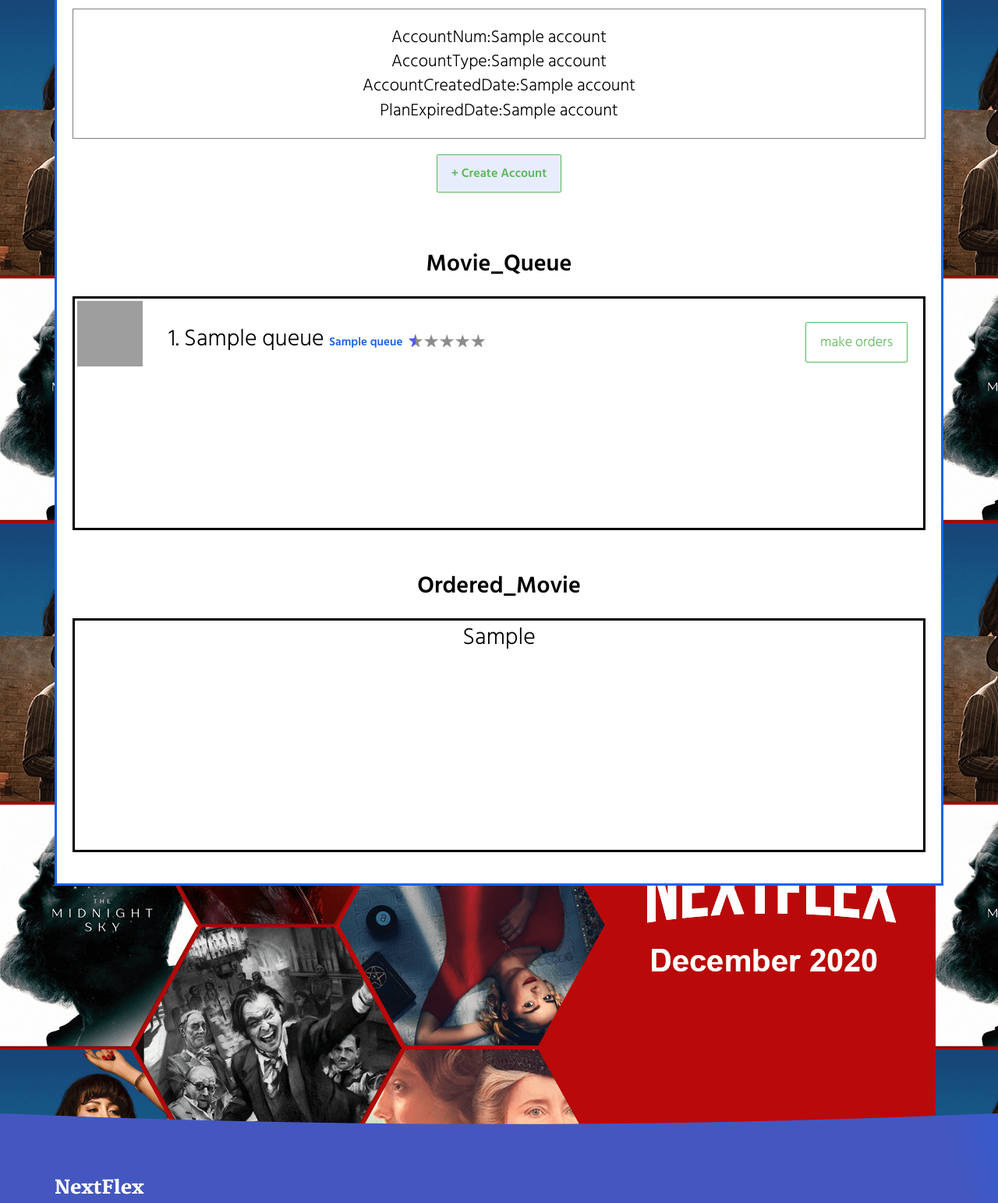
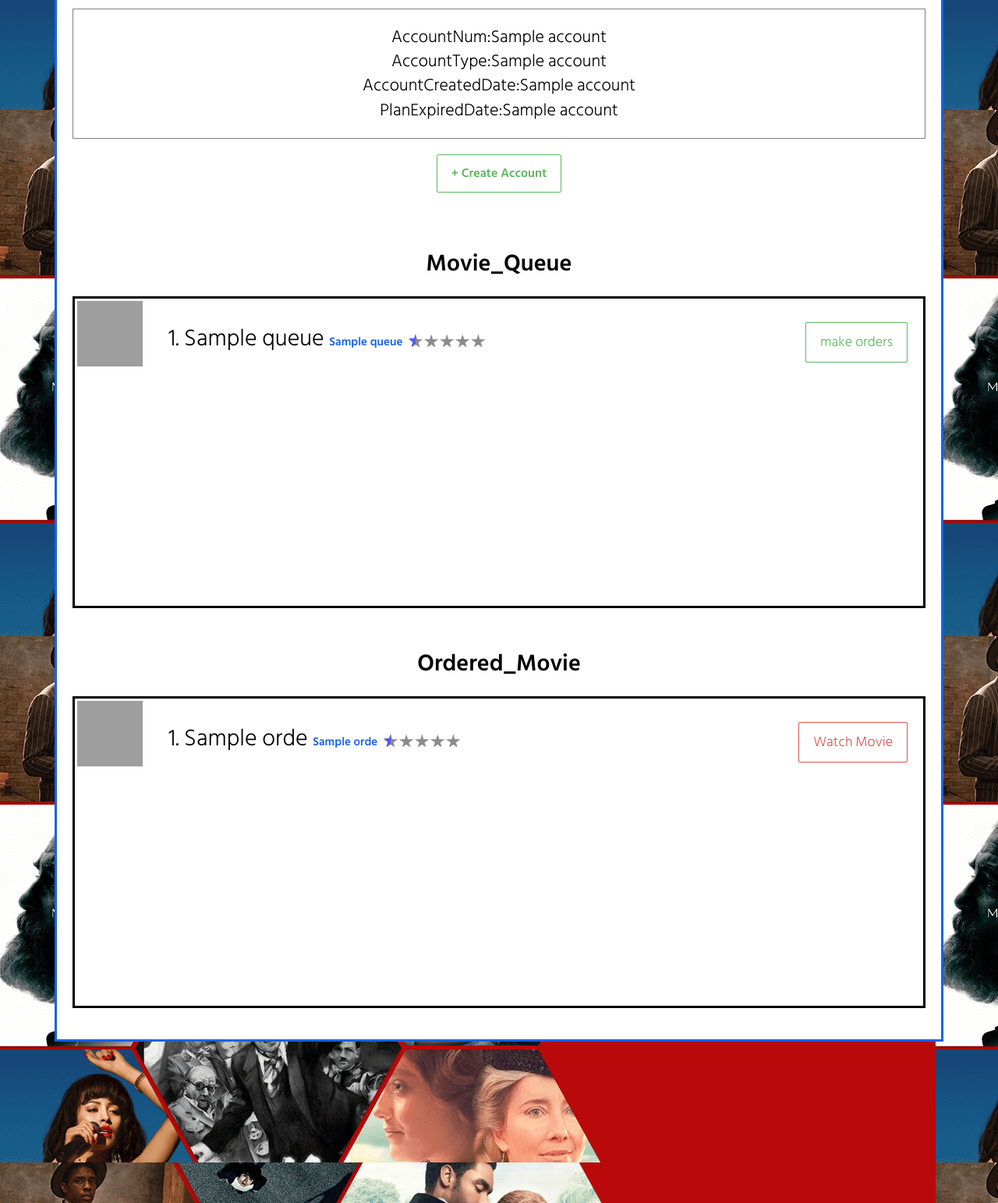
Before and after one commit to harry595/Nextflex, a Flask app: template templates/mypage.html in a window 1280 px wide. Shown: the part 534-2077 px from the top of the page at 78% size. Run offline with Flask 2, Linux system fonts and the light colour scheme; the template is opened without the code that fills it: most values are stand-ins (such as "Sample title", 1, 10 or a date in 2020); some libraries are stand-ins or nearby versions; grey boxes are pictures that could not be loaded.

Commit message:
detailpage

```diff
--- a/app.py
+++ b/app.py
@@ -20,6 +20,40 @@
     cursor.execute(sql,(movie_id,user_id))
     db.commit()
     return redirect('/movies')
+
+@app.route('/viewmovie')
+def viewmovie():
+  user_id=session['user']
+  orderid=request.args.get('oid')
+  sql = "SELECT * FROM Orders WHERE OrderID=%s"
+  cursor.execute(sql,orderid)
+  ordercheck=cursor.fetchone()
+  #사용자 order match 검증
+  if(ordercheck[3]!=user_id):
+    return redirect('/mypage')
+
+  sql2 = "SELECT * FROM movie WHERE MovieID=%s"
+  cursor.execute(sql2,ordercheck[2])
+  movie_info = cursor.fetchone()
+
+  return render_template('viewmovie.html',movie_info=movie_info)
+
+@app.route('/makeorders')
+def makeorders():
+  qid=request.args.get('qid')
+  user_id=session['user']
+  sql = "SELECT * FROM moviequeue WHERE QueueId=%s"
+  cursor.execute(sql,qid)
+  resultflag=cursor.fetchone()
+  if resultflag[2]==user_id:
+    sql2 = "INSERT INTO orders(MovieID,CustomerID) SELECT MovieID,CustomerID FROM moviequeue WHERE QueueId=%s"
+    cursor.execute(sql2,qid)
+    sql3 = "DELETE FROM moviequeue WHERE QueueId=%s"
+    cursor.execute(sql3,qid)
+    db.commit()
+
+  return redirect('/mypage')
+
 
 @app.route('/movies')
 def movies():
@@ -84,10 +118,11 @@
     cursor.execute(sql3,user_id)
     queue_info = cursor.fetchall()
 
-    sql4 = "SELECT * FROM Orders WHERE CustomerID=%s AND holding=1 "
+    sql4="SELECT * FROM Orders as mq JOIN movie as m on mq.MovieID= m.MovieID WHERE CustomerID=%s and holding=1;"
     cursor.execute(sql4,user_id)
     order_info = cursor.fetchall()
-    return render_template('mypage.html',user_info=user_info,account_info=account_info,queue_info=queue_info)
+
+    return render_template('mypage.html',user_info=user_info,account_info=account_info,queue_info=queue_info,order_info=order_info)
 
 @app.route('/logout')
 def logout():
--- a/templates/mypage.html
+++ b/templates/mypage.html
@@ -39,15 +39,11 @@
     margin:20px 0 20px 0;
     font-weight: bold;
     font-size: 16px;
-    background-color:rgb(231, 237, 253);
-  }
-  #create_acc:hover{
-    background-color: #5cb85c;
   }
   .queue_container,.order_container{
     border:3px black solid;
     margin:20px 0 20px 0;
-    height: 300px;
+    height: 400px;
     overflow: auto;
   }
   .con_body{
@@ -74,6 +70,9 @@
     display:table;
     height: 100px;
     width: 100%;
+  }
+  .queues:hover{
+    background-color: rgb(197, 213, 255);
   }
   .queue_lists{
     display: block;
@@ -116,6 +115,7 @@
         {% endfor %}
       {% endif %}
       <a href="#" type="button" class="btn btn-success" id="create_acc">+ Create Account</a>
+
       <div class="strin">Movie_Queue </div>
       <div class="queue_container">
         {% if queue_info == () %}
@@ -129,15 +129,31 @@
               <span class='star-rating'>
                 <span style ="width:{{queue[8]*20}}%"></span>
               </span>
-              <a href="#" class="btn btn-success make_order">make orders</a>
+              <a href="/makeorders?qid={{queue[0]}}" class="btn btn-success make_order">make orders</a>
             </p>
           </div>
           {% endfor %}
         {% endif %}
       </div>
+
       <div class="strin">Ordered_Movie </div>
       <div class="order_container">
-        {{order_info}}
+        {% if order_info == () %}
+          <p class="emptythings">Your Order is empty</p>
+        {% else %}
+          {% for orde in order_info %}
+          <div class="queues">
+            <img src="{{ url_for('static', filename=orde[12]) }}" class="queue_img" alt="" >
+            <p class="queue_lists">{{ loop.index }}. {{orde[7]}}
+              <span class="genre">{{orde[8]}}</span>
+              <span class='star-rating'>
+                <span style ="width:{{orde[11]*20}}%"></span>
+              </span>
+              <a href="/viewmovie?oid={{orde[0]}}" class="btn btn-danger make_order">Watch Movie</a>
+            </p>
+          </div>
+          {% endfor %}
+        {% endif %}
       </div>
     </div>
   </div>
```
Also changed, not shown: templates/viewmovie.html (added, +26 -0 lines).
